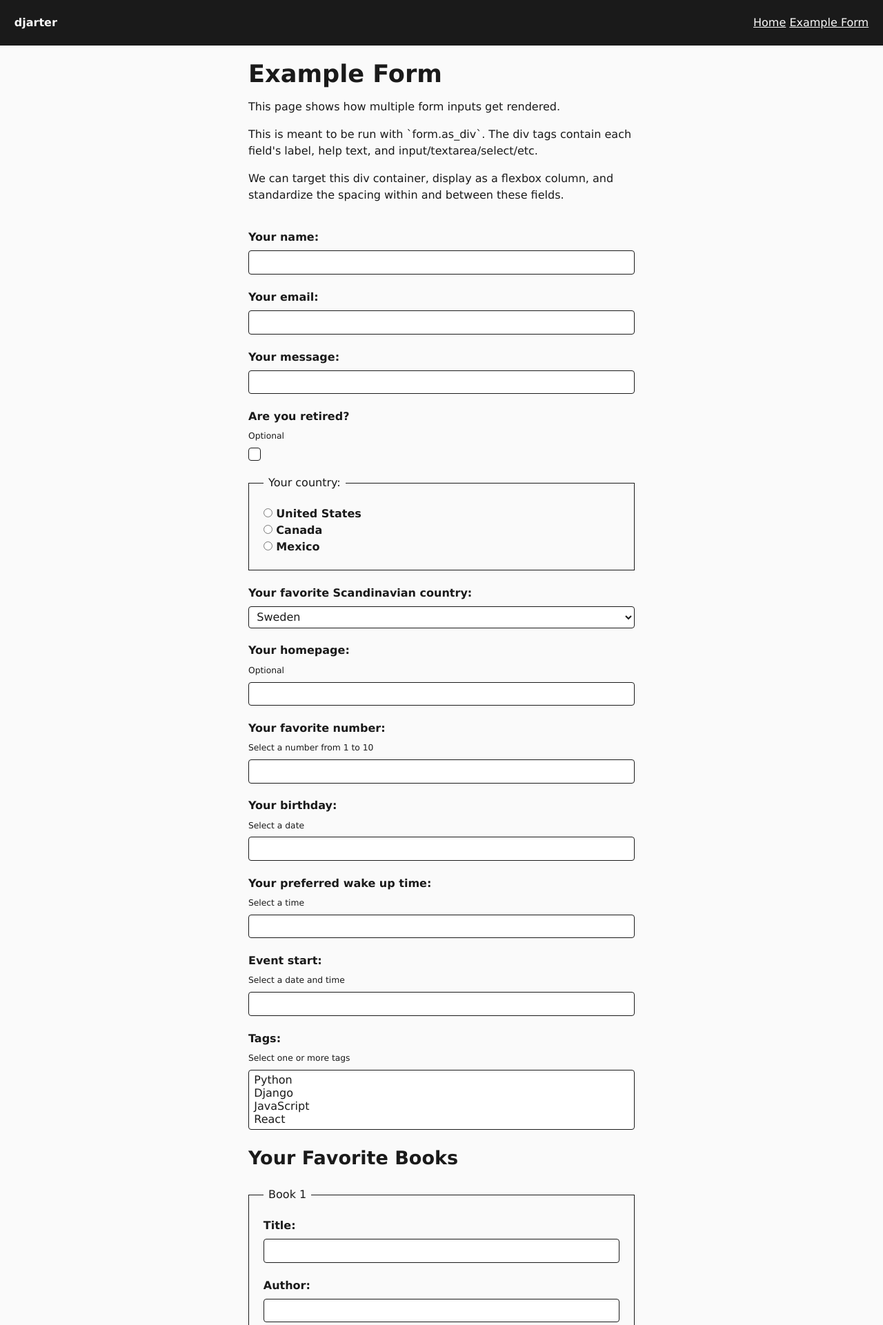
After one commit to lancegoyke/djarter, a Django app: page /example-form/ in a window 1280 px wide. The commit adds this page. Shown: the top 1921 px of the page at 69% size. Run offline with Django 4.2, Linux system fonts and the light colour scheme; parts of the project's set-up code (start-up, migrations or seed data) failed here and were passed over.

Commit message:
Form styles (#2)
* show us what these form fields look like

* added link to form page with formset, fieldset

* most styles done

* much better for formsets

```diff
--- a/core/urls.py
+++ b/core/urls.py
@@ -4,11 +4,15 @@ from django.urls import include
 from django.urls import path
 from django.views.generic.base import TemplateView
 
+from core.views import example_form
+
 urlpatterns = [
     path("", TemplateView.as_view(template_name="home.html"), name="home"),
     path("accounts/", include("users.urls")),
     path("backside/", admin.site.urls),
     path("__reload__/", include("django_browser_reload.urls")),
+    # you can delete this next one, only to show you the form styles
+    path("example-form/", example_form, name="example_form"),
 ]
 
 if settings.DEBUG:
--- /dev/null
+++ b/core/views.py
@@ -0,0 +1,99 @@
+from django import forms
+from django.shortcuts import render
+
+
+class ExampleForm(forms.Form):
+    name = forms.CharField(label="Your name", max_length=100, required=True)
+    email = forms.EmailField(label="Your email", max_length=100, required=True)
+    message = forms.CharField(label="Your message", max_length=1000)
+    is_retired = forms.BooleanField(
+        label="Are you retired?",
+        required=False,
+        help_text="Optional",
+    )
+    country = forms.ChoiceField(
+        label="Your country",
+        choices=[
+            ("US", "United States"),
+            ("CA", "Canada"),
+            ("MX", "Mexico"),
+        ],
+        widget=forms.RadioSelect,
+    )
+    favorite_scandanavian_country = forms.ChoiceField(
+        label="Your favorite Scandinavian country",
+        choices=[
+            ("SE", "Sweden"),
+            ("NO", "Norway"),
+            ("FI", "Finland"),
+            ("DK", "Denmark"),
+        ],
+        widget=forms.Select,
+    )
+    homepage = forms.URLField(
+        label="Your homepage",
+        max_length=100,
+        required=False,
+        help_text="Optional",
+    )
+    favorite_number = forms.IntegerField(
+        label="Your favorite number",
+        min_value=1,
+        max_value=10,
+        help_text="Select a number from 1 to 10",
+    )
+    birthday = forms.DateField(
+        label="Your birthday",
+        help_text="Select a date",
+    )
+    wake_up_time = forms.TimeField(
+        label="Your preferred wake up time",
+        help_text="Select a time",
+    )
+    event_start = forms.DateTimeField(
+        label="Event start",
+        help_text="Select a date and time",
+    )
+    tags = forms.MultipleChoiceField(
+        label="Tags",
+        choices=[
+            ("python", "Python"),
+            ("django", "Django"),
+            ("javascript", "JavaScript"),
+            ("react", "React"),
+        ],
+        help_text="Select one or more tags",
+    )
+
+
+class BookForm(forms.Form):
+    title = forms.CharField(label="Title", max_length=100, required=True)
+    author = forms.CharField(label="Author", max_length=100, required=True)
+    description = forms.CharField(label="Description", max_length=1000, required=True)
+
+
+BookFormSet = forms.formset_factory(
+    form=BookForm,
+    extra=3,
+)
+
+
+def example_form(request):
+    if request.method == "POST":
+        form = ExampleForm(request.POST)
+        if form.is_valid():
+            print(form.cleaned_data)
+            book_formset = BookFormSet(request.POST)
+            if book_formset.is_valid():
+                print(book_formset.cleaned_data)
+            return render(
+                request,
+                "example_form.html",
+                {"form": form, "book_formset": book_formset},
+            )
+    else:
+        form = ExampleForm()
+        book_formset = BookFormSet()
+    return render(
+        request, "example_form.html", {"form": form, "book_formset": book_formset}
+    )
--- a/pyproject.toml
+++ b/pyproject.toml
@@ -1,7 +1,7 @@
 [project]
 name = "djarter"
 description = "A Django starter template"
-version = "2023.10.0"
+version = "2023.11.0"
 requires-python = ">=3.11"
 authors = [{ name = "Lance Goyke", email = "lance@lancegoyke.com" }]
 keywords = ["Django"]
--- a/static/style.css
+++ b/static/style.css
@@ -183,6 +183,21 @@ textarea * {
   color: inherit;
 }
 
+form > fieldset > div,
+form > div {
+  display: flex;
+  flex-direction: column;
+  gap: var(--s-3);
+}
+
+form > fieldset > div {
+  margin-block-start: var(--stack-space);
+}
+
+form > fieldset > div:first-of-type {
+  margin-block-start: 0;
+}
+
 input:disabled,
 textarea:disabled {
   background: #ddd;
@@ -204,7 +219,7 @@ input[type="checkbox"] {
   color: var(--color-dark);
   width: 1.15em;
   height: 1.15em;
-  transform: translateY(-0.175em);
+  /* transform: translateY(-0.175em); */
   display: grid;
   place-content: center;
 }
@@ -233,6 +248,25 @@ input[type="checkbox"]:focus {
 input[type="checkbox"]:disabled {
   color: #959495;
   cursor: not-allowed;
+}
+
+label {
+  font-weight: 700;
+}
+
+fieldset {
+  padding: var(--s1);
+  border: var(--border-thin) solid;
+  outline: var(--border-thin) solid transparent;
+  outline-offset: calc(var(--border-thin) * -1);
+}
+
+legend {
+  padding: 0 var(--s-3);
+}
+
+.helptext {
+  font-size: var(--s-1);
 }
 
 /*
--- /dev/null
+++ b/templates/example_form.html
@@ -0,0 +1,30 @@
+{% extends "base.html" %}
+{% block title %}
+  Example Form
+{% endblock title %}
+{% block meta_description %}
+  A page showing what form fields might look like.
+{% endblock meta_description %}
+{% block content %}
+  <h1>Example Form</h1>
+  <p>This page shows how multiple form inputs get rendered.</p>
+  <p>
+    This is meant to be run with `form.as_div`. The div tags contain each field's label, help text, and input/textarea/select/etc.
+  </p>
+  <p>
+    We can target this div container, display as a flexbox column, and standardize the spacing within and between these fields.
+  </p>
+  <form class="stack" method="post">
+    {% csrf_token %}
+    {{ form.as_div }}
+    <h2>Your Favorite Books</h2>
+    {{ book_formset.management_form }}
+    {% for book_form in book_formset %}
+      <fieldset class="box">
+        <legend>Book {{ forloop.counter }}</legend>
+        {{ book_form.as_div }}
+      </fieldset>
+    {% endfor %}
+    <button type="submit">Submit</button>
+  </form>
+{% endblock content %}
--- a/templates/partials/header.html
+++ b/templates/partials/header.html
@@ -3,6 +3,7 @@
   <ul class="cluster">
     <li>
       <a href="{% url 'home' %}">Home</a>
+      <a href="{% url 'example_form' %}">Example Form</a>
     </li>
   </ul>
 </header>
```
